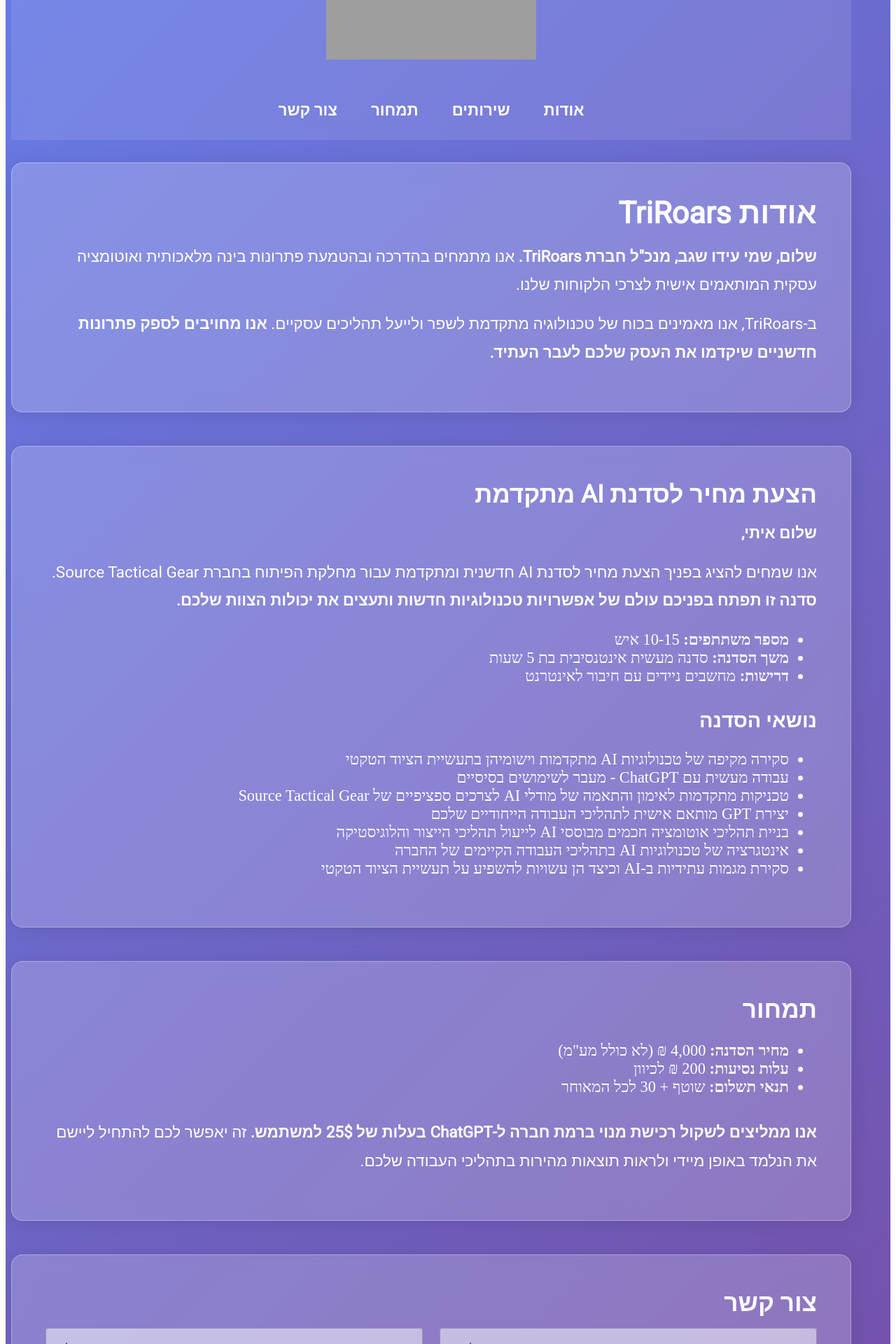
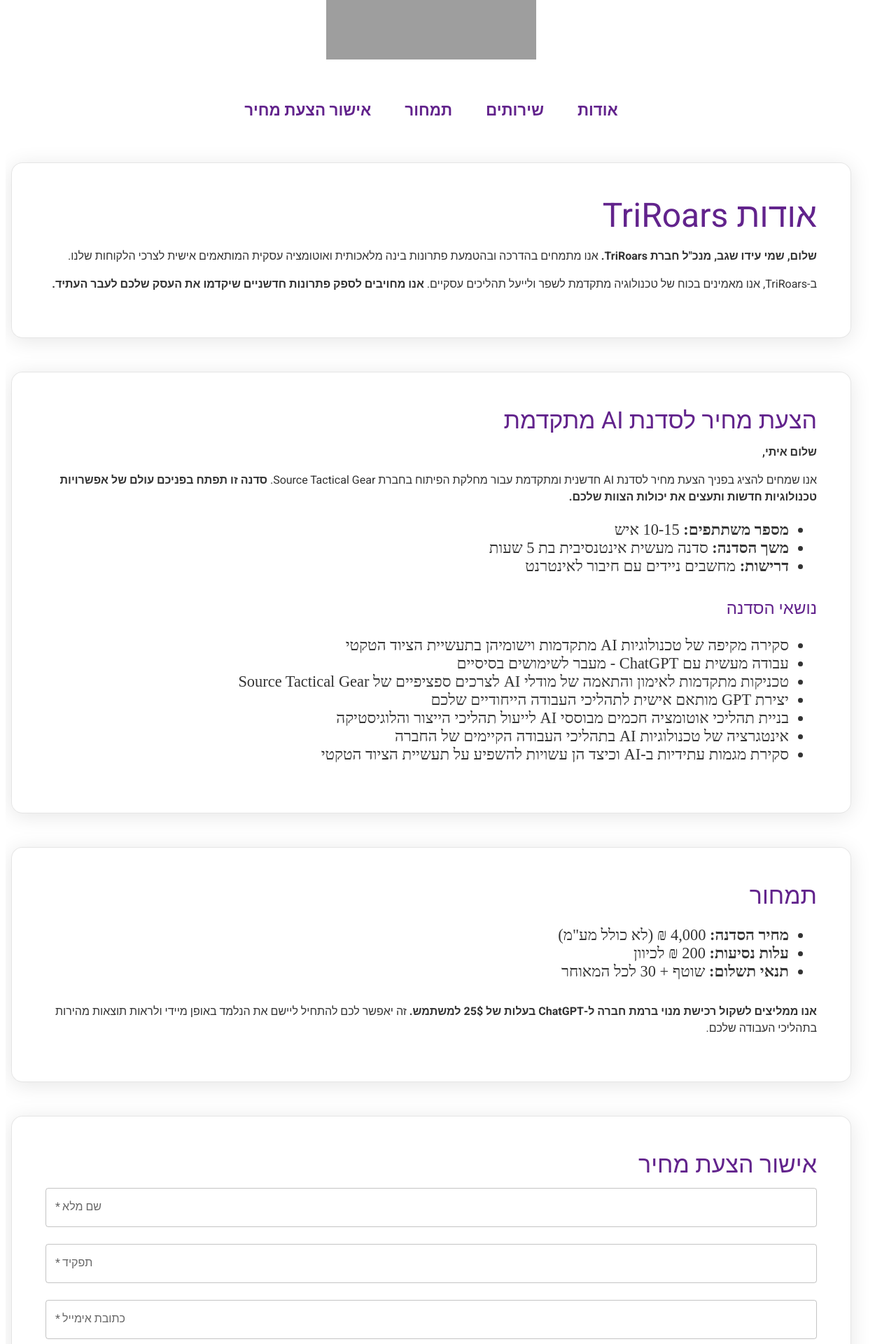
Before and after one commit to Idosegev23/sourceProposal, a React (Create React App) app: page / in a window 1280 px wide. Shown: the part 260-2180 px from the top of the page at 70% size. Built offline with nearby package versions, Linux system fonts and the light colour scheme; grey boxes are pictures that could not be loaded.

Commit message:
Update App.js

```diff
--- a/src/App.js
+++ b/src/App.js
@@ -3,12 +3,30 @@
 import { useSpring, animated, config } from 'react-spring';
 import { Typography, Container, Box, Grid, AppBar, Toolbar, Button, IconButton, Menu, MenuItem, TextField, useMediaQuery } from '@mui/material';
 import { Facebook, Instagram, MessageCircle, Menu as MenuIcon } from 'lucide-react';
-import { styled } from '@mui/material/styles';
-import { ThemeProvider } from '@mui/material/styles';
-import { theme } from './theme';
-import '@fontsource/heebo';
+import { styled, createTheme, ThemeProvider } from '@mui/material/styles';
 import { ParallaxProvider } from 'react-scroll-parallax';
 import { useInView } from 'react-intersection-observer';
+
+// Importing Heebo font
+import '@fontsource/heebo/400.css';
+import '@fontsource/heebo/700.css';
+
+const theme = createTheme({
+  typography: {
+    fontFamily: 'Heebo, Arial, sans-serif',
+  },
+  components: {
+    MuiTextField: {
+      styleOverrides: {
+        root: {
+          '& .MuiInputBase-input': {
+            textAlign: 'right',
+          },
+        },
+      },
+    },
+  },
+});
 
 const StyledContainer = styled(Container)(({ theme }) => ({
   minHeight: '100vh',
@@ -16,8 +34,8 @@
   direction: 'rtl',
   position: 'relative',
   overflow: 'hidden',
-  background: 'linear-gradient(135deg, #667eea 0%, #764ba2 100%)',
-  color: '#0D0D0D',
+  backgroundColor: 'white',
+  color: '#333',
   [theme.breakpoints.down('sm')]: {
     padding: theme.spacing(2),
   },
@@ -45,11 +63,11 @@
 }));
 
 const Card = styled(motion.div)(({ theme }) => ({
-  background: 'rgba(255, 255, 255, 0.2)',
+  background: 'rgba(255, 255, 255, 0.9)',
   backdropFilter: 'blur(10px)',
   borderRadius: '16px',
   boxShadow: '0 4px 30px rgba(0, 0, 0, 0.1)',
-  border: '1px solid rgba(255, 255, 255, 0.3)',
+  border: '1px solid rgba(0, 0, 0, 0.1)',
   padding: '3rem',
   marginBottom: '3rem',
   [theme.breakpoints.down('sm')]: {
@@ -68,7 +86,7 @@
 }));
 
 const SocialIcon = styled(motion.a)`
-  color: white;
+  color: #62238C;
   &:hover {
     color: #BF4B81;
   }
@@ -100,15 +118,15 @@
 const Footer = styled('footer')(({ theme }) => ({
   textAlign: 'center',
   padding: '1rem',
-  background: 'rgba(255, 255, 255, 0.1)',
+  background: 'rgba(255, 255, 255, 0.9)',
   backdropFilter: 'blur(10px)',
-  color: 'white',
+  color: '#333',
   position: 'relative',
   zIndex: 2,
 }));
 
 const StyledAppBar = styled(AppBar)(({ theme }) => ({
-  background: 'rgba(255, 255, 255, 0.1)',
+  background: 'rgba(255, 255, 255, 0.9)',
   backdropFilter: 'blur(10px)',
   boxShadow: 'none',
   position: 'sticky',
@@ -123,7 +141,7 @@
   padding: '1rem 0',
   [theme.breakpoints.down('sm')]: {
     flexDirection: 'row',
-    justifyContent: 'space-between',
+    justifyContent: 'center',
   },
 }));
 
@@ -137,12 +155,12 @@
 }));
 
 const StyledNavButton = styled(Button)`
-  color: white;
+  color: #62238C;
   font-size: 1.4rem;
   margin: 0 1rem;
   font-weight: 600;
   &:hover {
-    background-color: rgba(255, 255, 255, 0.1);
+    background-color: rgba(98, 35, 140, 0.1);
   }
 `;
 
@@ -150,13 +168,14 @@
   display: 'none',
   [theme.breakpoints.down('sm')]: {
     display: 'block',
-    color: 'white',
+    color: '#62238C',
   },
 }));
 
 const App = () => {
   const [name, setName] = useState('');
   const [email, setEmail] = useState('');
+  const [position, setPosition] = useState('');
   const [mobileMenuAnchor, setMobileMenuAnchor] = useState(null);
 
   const aboutRef = useRef(null);
@@ -185,7 +204,15 @@
 
   const handleSubmit = (e) => {
     e.preventDefault();
-    window.location.href = `mailto:triroars@gmail.com?subject=הצעת המחיר מאושרת&body=שלום עידו, אני מאשר את הצעת המחיר. שמי הוא ${name} והאימייל שלי הוא ${email}.`;
+    const summary = `
+      הצעת מחיר לסדנת AI מתקדמת:
+      - מחיר הסדנה: 4,000 ₪ (לא כולל מע"מ)
+      - עלות נסיעות: 200 ₪ לכיוון
+      - תנאי תשלום: שוטף + 30 לכל המאוחר
+      - משך הסדנה: 5 שעות
+      - מספר משתתפים: 10-15 איש
+    `;
+    window.location.href = `mailto:triroars@gmail.com?subject=אישור הצעת המחיר&body=שלום עידו,%0D%0A%0D%0Aאני מאשר את הצעת המחיר.%0D%0A%0D%0Aשמי: ${name}%0D%0Aתפקיד: ${position}%0D%0Aאימייל: ${email}%0D%0A%0D%0Aסיכום ההצעה:%0D%0A${encodeURIComponent(summary)}`;
   };
 
   const scrollTo = (ref) => {
@@ -213,7 +240,7 @@
                   <StyledNavButton onClick={() => scrollTo(aboutRef)}>אודות</StyledNavButton>
                   <StyledNavButton onClick={() => scrollTo(servicesRef)}>שירותים</StyledNavButton>
                   <StyledNavButton onClick={() => scrollTo(pricingRef)}>תמחור</StyledNavButton>
-                  <StyledNavButton onClick={() => scrollTo(contactRef)}>צור קשר</StyledNavButton>
+                  <StyledNavButton onClick={() => scrollTo(contactRef)}>אישור הצעת מחיר</StyledNavButton>
                 </NavButtons>
                 <MobileMenuButton
                   edge="start"
@@ -229,48 +256,56 @@
               anchorEl={mobileMenuAnchor}
               open={Boolean(mobileMenuAnchor)}
               onClose={handleMobileMenuClose}
+              anchorOrigin={{
+                vertical: 'top',
+                horizontal: 'center',
+              }}
+              transformOrigin={{
+                vertical: 'top',
+                horizontal: 'center',
+              }}
             >
               <MenuItem onClick={() => scrollTo(aboutRef)}>אודות</MenuItem>
               <MenuItem onClick={() => scrollTo(servicesRef)}>שירותים</MenuItem>
               <MenuItem onClick={() => scrollTo(pricingRef)}>תמחור</MenuItem>
-              <MenuItem onClick={() => scrollTo(contactRef)}>צור קשר</MenuItem>
+              <MenuItem onClick={() => scrollTo(contactRef)}>אישור הצעת מחיר</MenuItem>
             </Menu>
 
             <Card ref={aboutRef}>
               <animated.div style={titleAnimation}>
-                <Typography variant={isMobile ? "h4" : "h3"} gutterBottom style={{ color: 'white' }}>
+                <Typography variant={isMobile ? "h4" : "h3"} gutterBottom style={{ color: '#62238C' }}>
                   אודות TriRoars
                 </Typography>
               </animated.div>
-              <Typography variant="body1" paragraph style={{ color: 'white' }}>
+              <Typography variant="body1" paragraph>
                 <strong>שלום, שמי עידו שגב, מנכ"ל חברת TriRoars.</strong> אנו מתמחים בהדרכה ובהטמעת פתרונות בינה מלאכותית ואוטומציה עסקית המותאמים אישית לצרכי הלקוחות שלנו.
               </Typography>
-              <Typography variant="body1" paragraph style={{ color: 'white' }}>
+              <Typography variant="body1" paragraph>
                 ב-TriRoars, אנו מאמינים בכוח של טכנולוגיה מתקדמת לשפר ולייעל תהליכים עסקיים. <strong>אנו מחויבים לספק פתרונות חדשניים שיקדמו את העסק שלכם לעבר העתיד.</strong>
               </Typography>
             </Card>
 
             <Card ref={servicesRef}>
               <animated.div style={titleAnimation}>
-                <Typography variant={isMobile ? "h5" : "h4"} gutterBottom style={{ color: 'white' }}>
+                <Typography variant={isMobile ? "h5" : "h4"} gutterBottom style={{ color: '#62238C' }}>
                   הצעת מחיר לסדנת AI מתקדמת
                 </Typography>
               </animated.div>
-              <Typography variant="body1" paragraph style={{ color: 'white' }}>
+              <Typography variant="body1" paragraph>
                 <strong>שלום איתי,</strong>
               </Typography>
-              <Typography variant="body1" paragraph style={{ color: 'white' }}>
+              <Typography variant="body1" paragraph>
                 אנו שמחים להציג בפניך הצעת מחיר לסדנת AI חדשנית ומתקדמת עבור מחלקת הפיתוח בחברת Source Tactical Gear. <strong>סדנה זו תפתח בפניכם עולם של אפשרויות טכנולוגיות חדשות ותעצים את יכולות הצוות שלכם.</strong>
               </Typography>
-              <Box component="ul" style={{ fontSize: isMobile ? '1.2rem' : '1.4rem', color: 'white' }}>
+              <Box component="ul" style={{ fontSize: isMobile ? '1.2rem' : '1.4rem' }}>
                 <li><strong>מספר משתתפים:</strong> 10-15 איש</li>
                 <li><strong>משך הסדנה:</strong> סדנה מעשית אינטנסיבית בת 5 שעות</li>
                 <li><strong>דרישות:</strong> מחשבים ניידים עם חיבור לאינטרנט</li>
               </Box>
-              <Typography variant={isMobile ? "h6" : "h5"} gutterBottom style={{ color: 'white', marginTop: '2rem' }}>
+              <Typography variant={isMobile ? "h6" : "h5"} gutterBottom style={{ color: '#62238C', marginTop: '2rem' }}>
                 נושאי הסדנה
               </Typography>
-              <Box component="ul" style={{ fontSize: isMobile ? '1.2rem' : '1.4rem', color: 'white' }}>
+              <Box component="ul" style={{ fontSize: isMobile ? '1.2rem' : '1.4rem' }}>
                 <li>סקירה מקיפה של טכנולוגיות AI מתקדמות וישומיהן בתעשיית הציוד הטקטי</li>
                 <li>עבודה מעשית עם ChatGPT - מעבר לשימושים בסיסיים</li>
                 <li>טכניקות מתקדמות לאימון והתאמה של מודלי AI לצרכים ספציפיים של Source Tactical Gear</li>
@@ -283,29 +318,29 @@
 
             <Card ref={pricingRef}>
               <animated.div style={titleAnimation}>
-                <Typography variant={isMobile ? "h5" : "h4"} gutterBottom style={{ color: 'white' }}>
+                <Typography variant={isMobile ? "h5" : "h4"} gutterBottom style={{ color: '#62238C' }}>
                   תמחור
                 </Typography>
               </animated.div>
-              <Box component="ul" style={{ fontSize: isMobile ? '1.2rem' : '1.4rem', color: 'white' }}>
+              <Box component="ul" style={{ fontSize: isMobile ? '1.2rem' : '1.4rem' }}>
                 <li><strong>מחיר הסדנה:</strong> 4,000 ₪ (לא כולל מע"מ)</li>
                 <li><strong>עלות נסיעות:</strong> 200 ₪ לכיוון</li>
                 <li><strong>תנאי תשלום:</strong> שוטף + 30 לכל המאוחר</li>
               </Box>
-              <Typography variant="body1" paragraph style={{ marginTop: '2rem', color: 'white' }}>
+              <Typography variant="body1" paragraph style={{ marginTop: '2rem' }}>
                 <strong>אנו ממליצים לשקול רכישת מנוי ברמת חברה ל-ChatGPT בעלות של 25$ למשתמש.</strong> זה יאפשר לכם להתחיל ליישם את הנלמד באופן מיידי ולראות תוצאות מהירות בתהליכי העבודה שלכם.
               </Typography>
             </Card>
 
             <Card ref={contactRef}>
               <animated.div style={titleAnimation}>
-                <Typography variant={isMobile ? "h5" : "h4"} gutterBottom style={{ color: 'white' }}>
-                  צור קשר
+                <Typography variant={isMobile ? "h5" : "h4"} gutterBottom style={{ color: '#62238C' }}>
+                  אישור הצעת מחיר
                 </Typography>
               </animated.div>
               <form onSubmit={handleSubmit}>
                 <Grid container spacing={3}>
-                  <Grid item xs={12} sm={6}>
+                  <Grid item xs={12}>
                     <TextField
                       fullWidth
                       label="שם מלא"
@@ -313,11 +348,23 @@
                       onChange={(e) => setName(e.target.value)}
                       required
                       InputProps={{
-                        style: { background: 'rgba(255, 255, 255, 0.5)' }
+                        style: { direction: 'rtl' }
                       }}
                     />
                   </Grid>
-                  <Grid item xs={12} sm={6}>
+                  <Grid item xs={12}>
+                    <TextField
+                      fullWidth
+                      label="תפקיד"
+                      value={position}
+                      onChange={(e) => setPosition(e.target.value)}
+                      required
+                      InputProps={{
+                        style: { direction: 'rtl' }
+                      }}
+                    />
+                  </Grid>
+                  <Grid item xs={12}>
                     <TextField
                       fullWidth
                       type="email"
@@ -326,7 +373,7 @@
                       onChange={(e) => setEmail(e.target.value)}
                       required
                       InputProps={{
-                        style: { background: 'rgba(255, 255, 255, 0.5)' }
+                        style: { direction: 'rtl' }
                       }}
                     />
                   </Grid>
@@ -378,7 +425,7 @@
             </SocialLinks>
 
             <Box mt={4}>
-              <Typography variant="body1" style={{ textAlign: 'center', fontWeight: 'bold', color: 'white', fontSize: isMobile ? '0.9rem' : '1rem' }}>
+              <Typography variant="body1" style={{ textAlign: 'center', fontWeight: 'bold', fontSize: isMobile ? '0.9rem' : '1rem' }}>
                 בברכה,<br />
                 עידו שגב<br />
                 מנכ"ל TriRoars<br />
```
